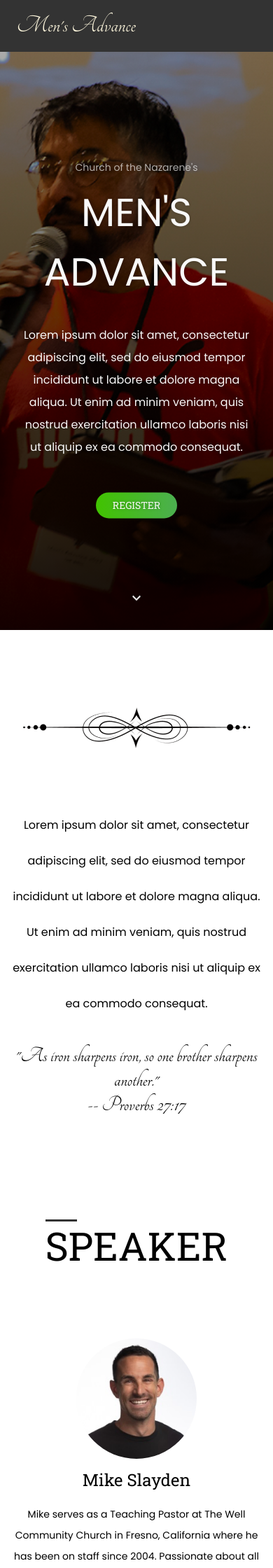
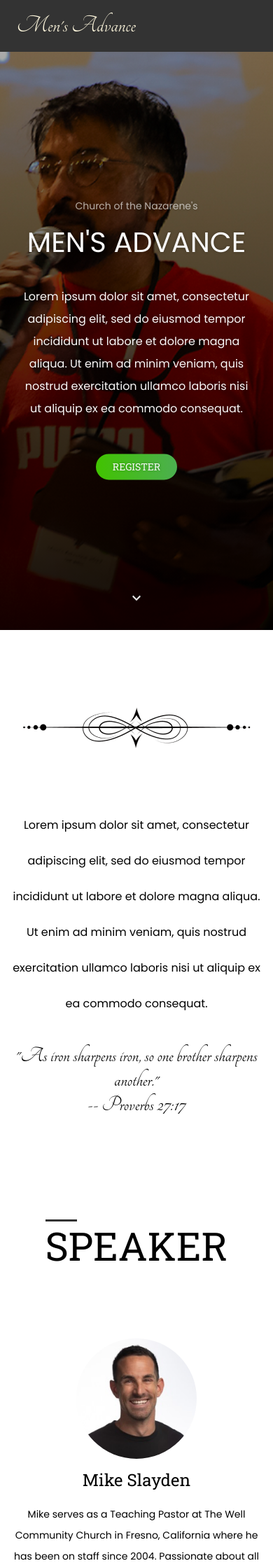
Before and after one commit to juliancoleman/mens-advance, a Jekyll site: the page built from index.html, in a window 390 px wide. Shown: the top 2240 px of the page at 70% size. Built offline with Jekyll 4.4.1, drawn with Linux system fonts in a browser that asks for light colours.

Commit message:
really...

```diff
--- a/_sass/components/hero.scss
+++ b/_sass/components/hero.scss
@@ -136,7 +136,7 @@
 
 @media (max-width: 450px) {
   .hero-title {
-    font-size: 2.5rem;
+    font-size: 2.5rem !important;
   }
 
   .hero-blurb .blurb-1 {
```
